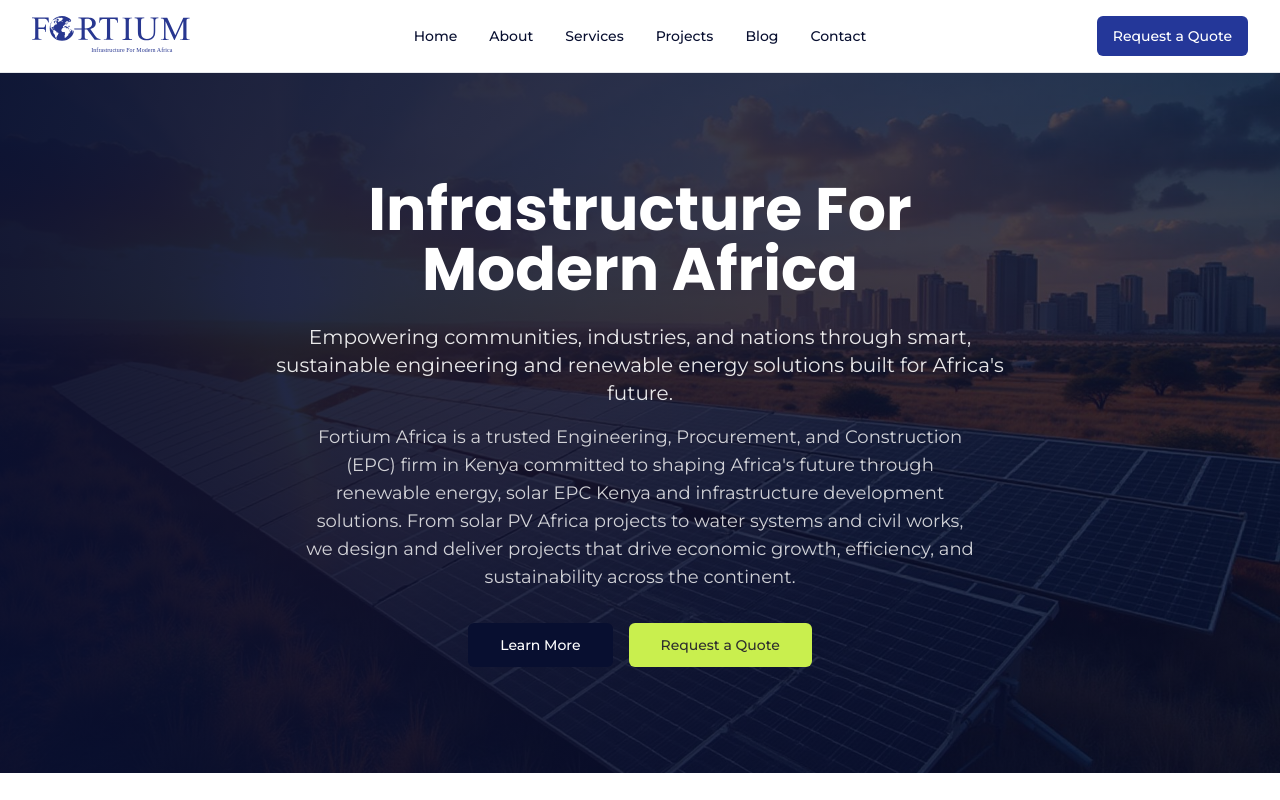
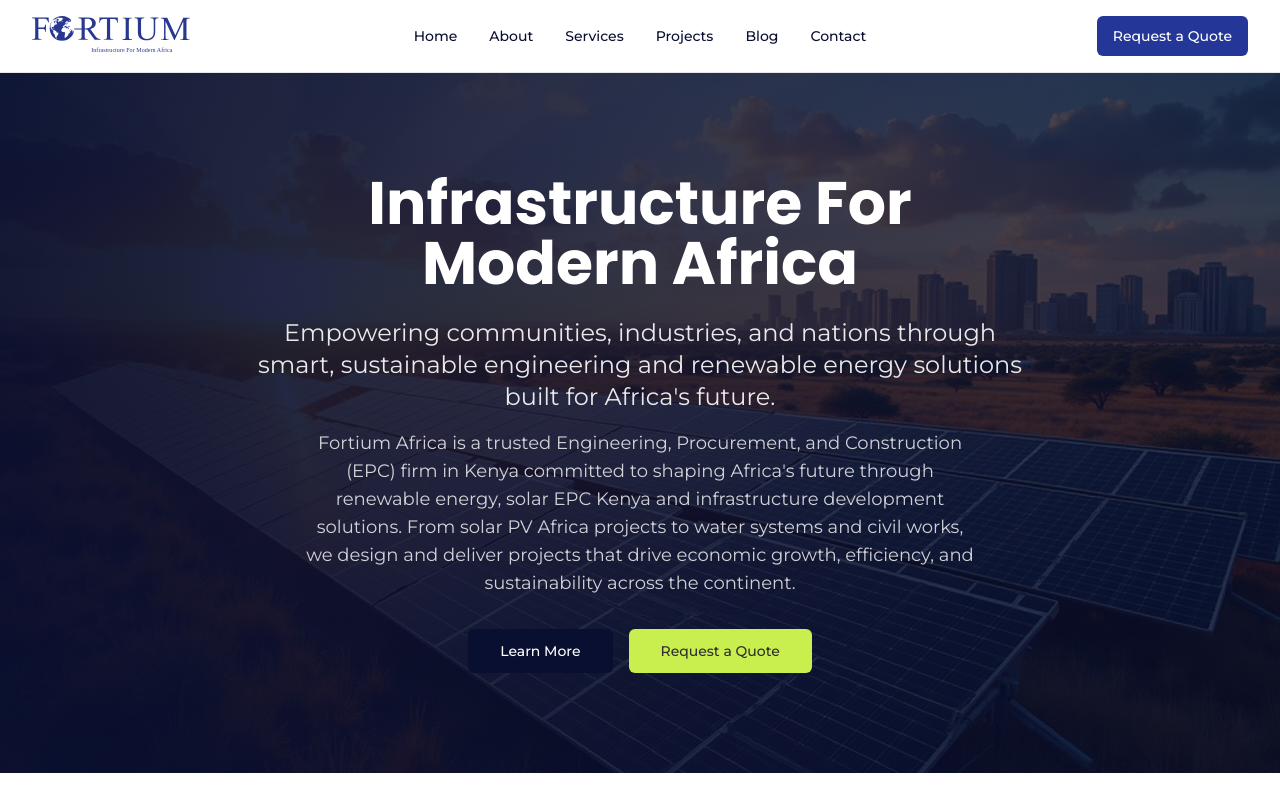
Before and after one commit to alvinmithamo/fortium-africa, a React (Vite) app in the folder frontend/: page / in a window 1280 px wide. Shown: the top 800 px of the page. Built offline with nearby package versions, Linux system fonts and the light colour scheme; the HTML template or start-up script is replaced by a standard one.

Commit message:
updated text size

```diff
--- a/frontend/src/pages/Home.tsx
+++ b/frontend/src/pages/Home.tsx
@@ -86,7 +86,7 @@
             <h1 className="text-4xl font-heading font-bold text-white sm:text-5xl lg:text-6xl mb-6">
               Infrastructure For Modern Africa
             </h1>
-            <p className="text-xl text-white/90 font-body mb-4">
+            <p className="text-2xl text-white/90 font-body mb-4">
               Empowering communities, industries, and nations through smart, sustainable engineering and renewable energy solutions built for Africa's future.
             </p>
             <p className="text-lg text-white/80 font-body mb-8 mx-auto max-w-2xl">
```
